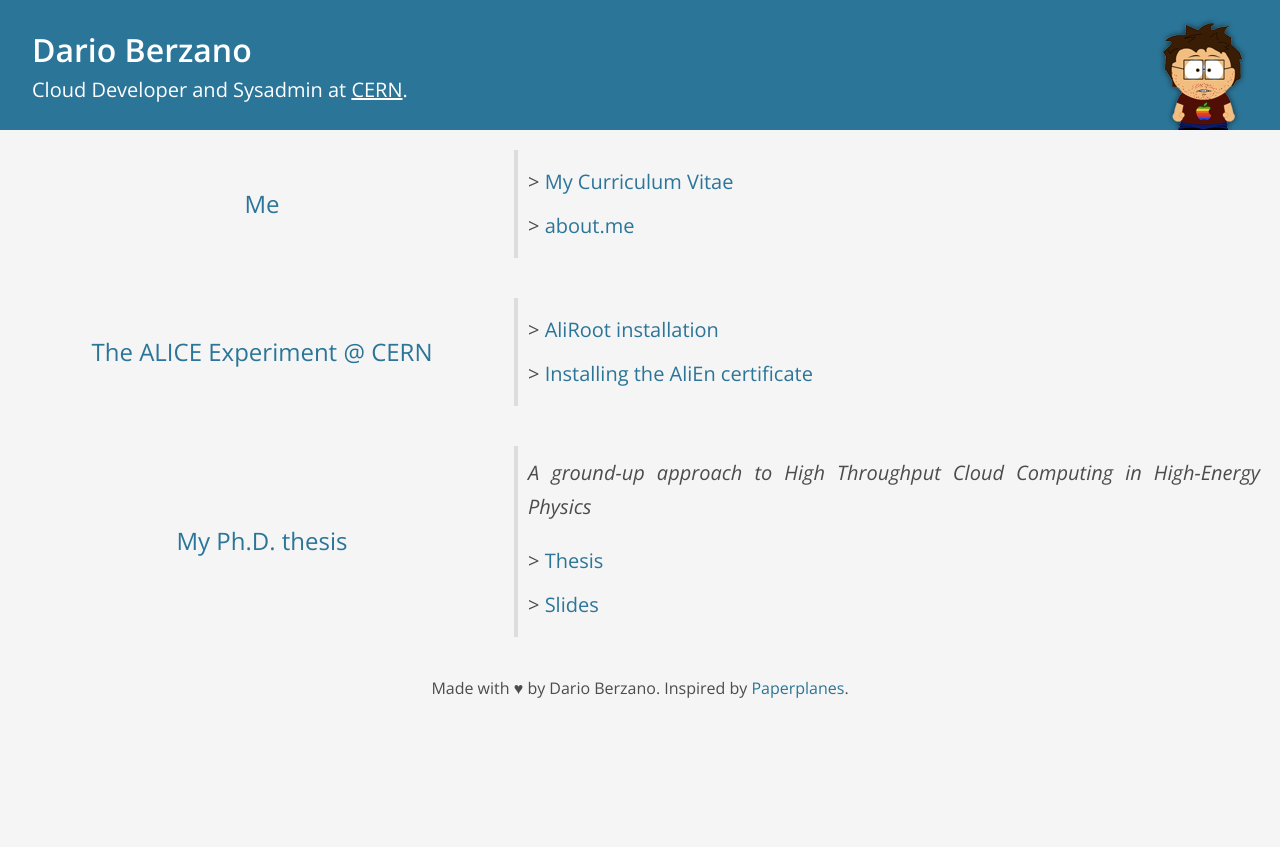
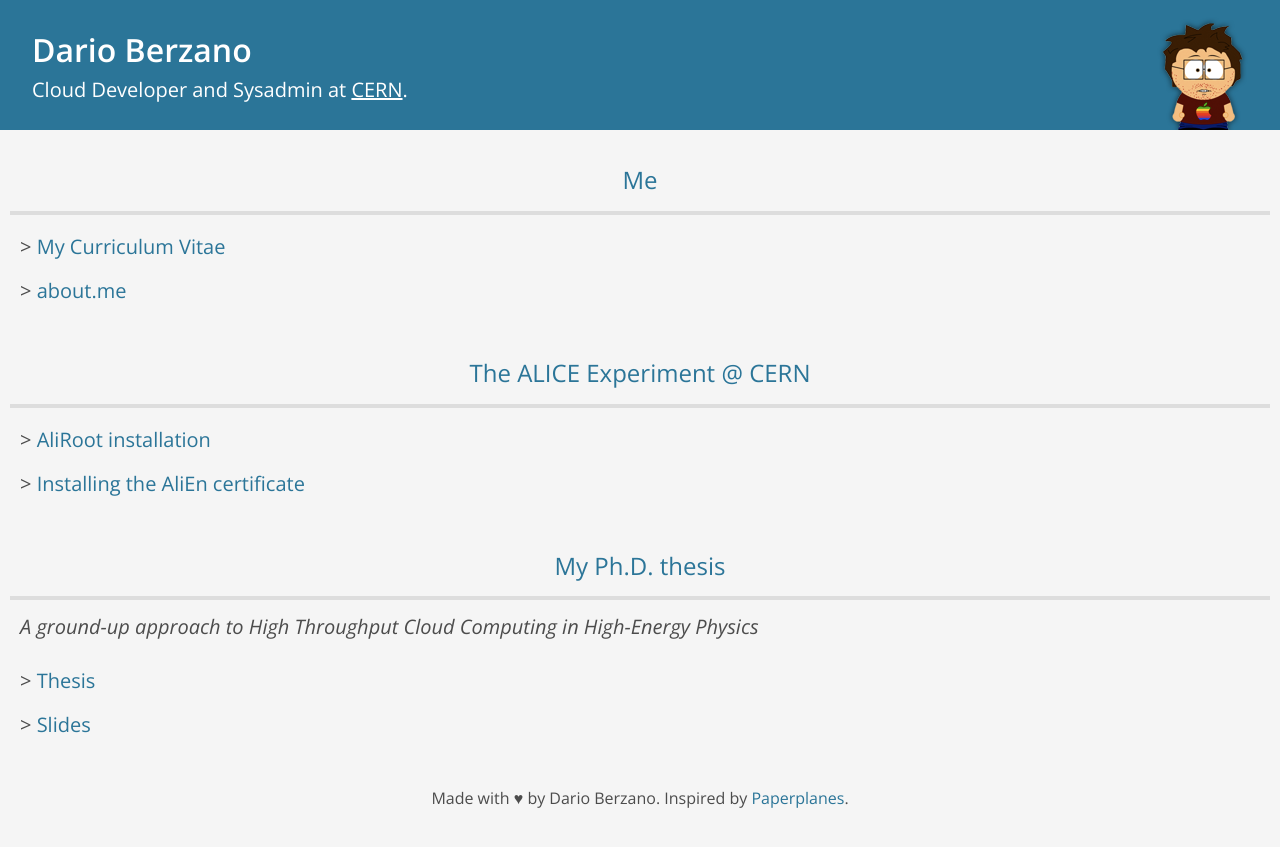
Before and after one commit to dberzano/dberzano.github.io, a Jekyll site: the page built from index.html, in a window 1280 px wide. Shown: the top 847 px of the page. Built offline with Jekyll 4.4.1, drawn with Linux system fonts in a browser that asks for light colours; Markdown is read by kramdown in place of the engine named in the settings; the list of posts is cut into pages by our own code.

Commit message:
Mobile layout for the front page

```diff
--- a/css/mobile.css
+++ b/css/mobile.css
@@ -32,3 +32,35 @@ html > body {
 .default {
   display: none;
 }
+
+/* ======================== */
+/* Style for the title page */
+/* ======================== */
+
+#mainmenu > ul {
+  display: block;
+  margin-bottom: 20px; /* space between sections */
+  /*background-color: yellow;*/
+  padding: 0;
+}
+
+#mainmenu > ul > li {
+  width: 100%;
+  display: block;
+}
+
+#mainmenu > ul > li > #itemtitle,
+#mainmenu > ul > li > #itemcontent {
+  width: auto;
+  display: block;
+}
+
+#mainmenu > ul > li > #itemtitle {
+  width: auto;
+}
+
+#mainmenu > ul > li > #itemcontent {
+  width: auto;
+  border-left: 0;
+  border-top: 4px solid #ddd;
+}
--- a/css/screen.css
+++ b/css/screen.css
@@ -361,8 +361,7 @@ td, th {
 
 #itemcontent > ul {
   list-style-type: none;
-  /*list-style-position: inside;*/
-  padding: 0 0 0 0px;
+  padding: 0 0 0 0;
 }
 
 #itemcontent > ul > li {
```
